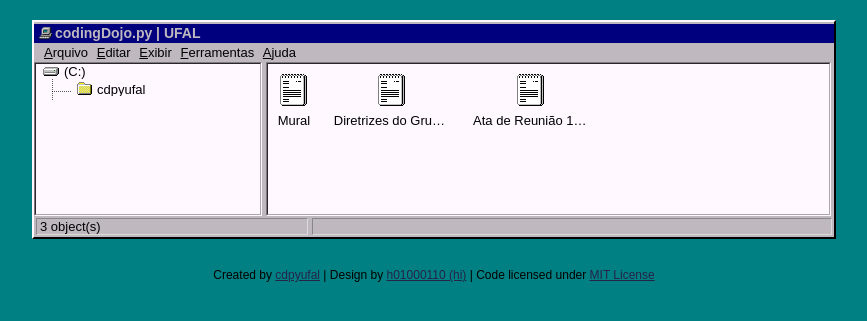
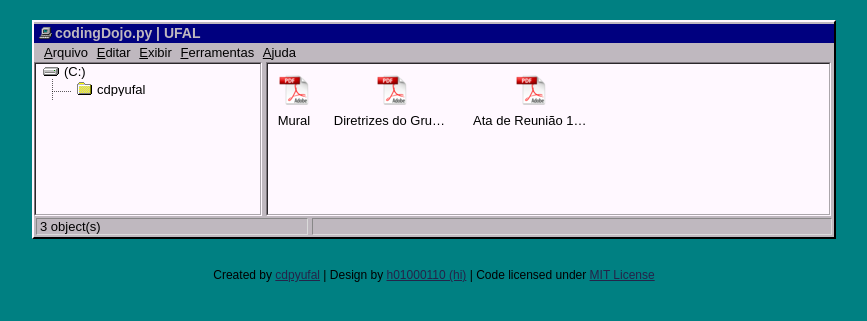
Before and after one commit to cdpyufal/cdpyufal.github.io, a Jekyll site: the page built from index.html, in a window 1280 px wide. Shown: the top 321 px of the page, without its empty margins (206-1073 px from the left). Built offline with Jekyll 4.4.1, drawn with Linux system fonts in a browser that asks for light colours.

Commit message:
Update to add pdf.ico

```diff
--- a/index.html
+++ b/index.html
@@ -3,7 +3,7 @@
 ---
 <ul>
 	{% for post in site.posts %}
-	{% if page.title or page.title == '*.pdf' %}
+	{% if post.title or post.title == '*.pdf' %}
 	<li><a href="{{  post.url }}" title="{{ post.title }}"><img src="/assets/img/pdf.ico" title="{{ post.title }}" />{{ post.title }}</a></li>
 	{% else %}
 	<li><a href="{{  post.url }}" title="{{ post.title }}"><img src="/assets/img/file.ico" title="{{ post.title }}" />{{ post.title }}</a></li>
```
